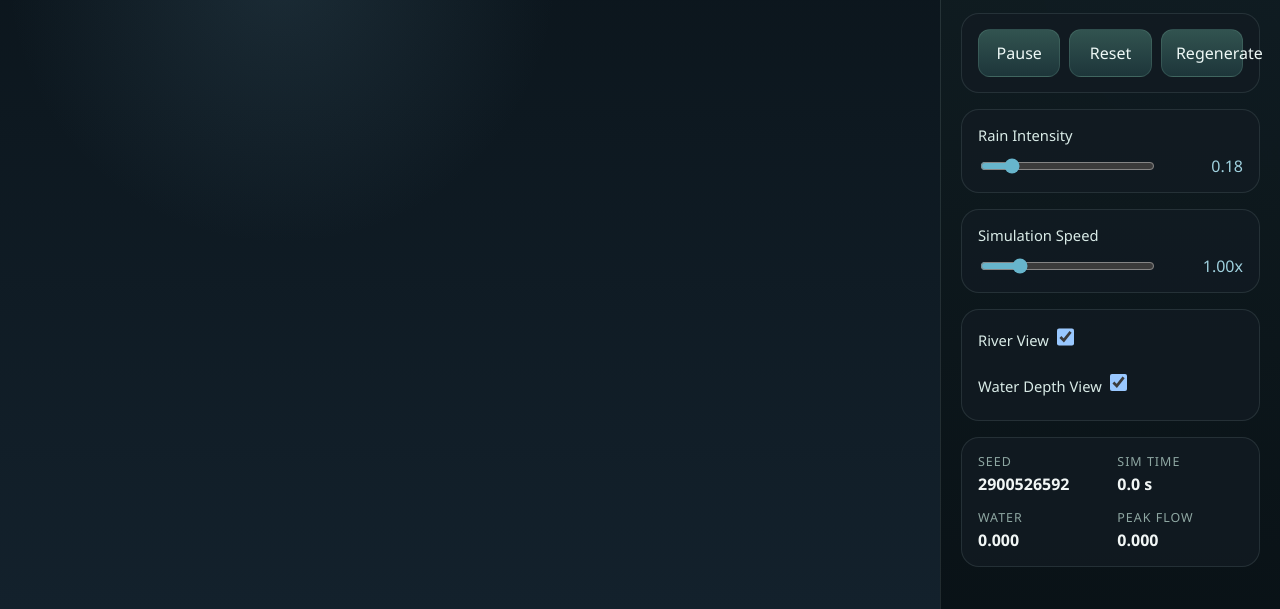
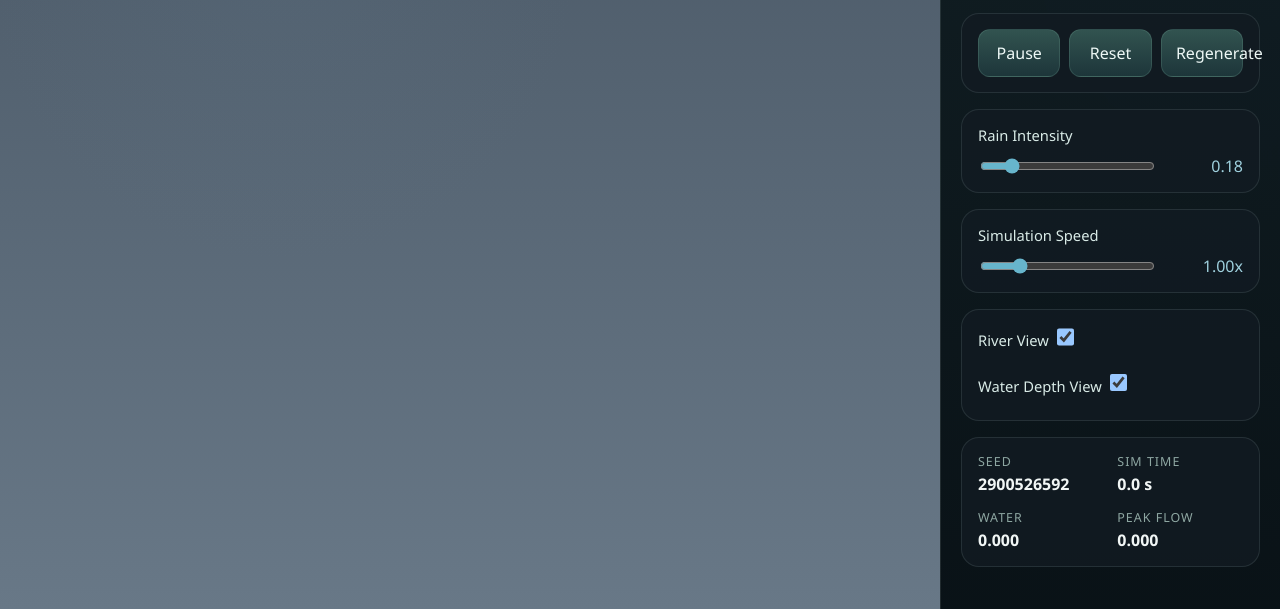
Before and after one commit to Bradorez/evo_plants_3d, a website built with Vite: page index.html in a window 1280 px wide. Shown: the part 191-800 px from the top of the page. Built offline with nearby package versions, Linux system fonts and the light colour scheme; what @babylonjs/core would draw is missing.

Commit message:
Fixed bunch of stuff.

```diff
--- a/src/scene/createScene.ts
+++ b/src/scene/createScene.ts
@@ -25,8 +25,8 @@ export interface SceneBundle {
 export function createScene(canvas: HTMLCanvasElement): SceneBundle {
   const engine = new Engine(canvas, true);
   const scene = new Scene(engine);
-  scene.clearColor = new Color4(0.035, 0.07, 0.09, 1);
-  scene.ambientColor = new Color3(0.24, 0.27, 0.29);
+  scene.clearColor = new Color4(0.45, 0.53, 0.61, 1);
+  scene.ambientColor = new Color3(0.14, 0.12, 0.1);
 
   const camera = new ArcRotateCamera(
     "terrain-camera",
@@ -49,8 +49,9 @@ export function createScene(canvas: HTMLCanvasElement): SceneBundle {
     new Vector3(0.2, 1, -0.3),
     scene,
   );
-  hemisphericLight.intensity = 0.92;
-  hemisphericLight.groundColor = new Color3(0.08, 0.1, 0.12);
+  hemisphericLight.intensity = 0.8;
+  hemisphericLight.diffuse = new Color3(0.96, 0.9, 0.82);
+  hemisphericLight.groundColor = new Color3(0.13, 0.11, 0.09);
 
   const directionalLight = new DirectionalLight(
     "sun-light",
@@ -58,7 +59,8 @@ export function createScene(canvas: HTMLCanvasElement): SceneBundle {
     scene,
   );
   directionalLight.position = new Vector3(40, 90, -25);
-  directionalLight.intensity = 0.88;
+  directionalLight.intensity = 1.28;
+  directionalLight.diffuse = new Color3(1, 0.92, 0.8);
 
   const handleResize = (): void => {
     engine.resize();
--- a/src/scene/terrainMesh.ts
+++ b/src/scene/terrainMesh.ts
@@ -21,8 +21,13 @@ export class TerrainMeshRenderer {
   public constructor(scene: Scene) {
     this.scene = scene;
     this.material = new StandardMaterial("terrain-material", scene);
+    // Keep the terrain visible even if future mesh edits accidentally disturb
+    // winding order again. The primary fix is the corrected index winding
+    // below, but disabling back-face culling makes the terrain more robust.
+    this.material.backFaceCulling = false;
     this.material.specularColor = Color3.Black();
-    this.material.diffuseColor = Color3.White();
+    this.material.diffuseColor = new Color3(0.98, 0.89, 0.76);
+    this.material.emissiveColor = new Color3(0.018, 0.012, 0.008);
   }
 
   public rebuild(terrain: TerrainData): Mesh {
@@ -70,12 +75,16 @@ export class TerrainMeshRenderer {
         const bottomLeft = terrain.grid.index(x, y + 1);
         const bottomRight = terrain.grid.index(x + 1, y + 1);
 
+        // Wind triangles so the terrain top surface faces the camera when
+        // viewed from above. The previous winding produced backfaces on the
+        // playable side of the terrain, which made the ground appear
+        // transparent from the normal orbit angle.
         indices[indexCursor] = topLeft;
-        indices[indexCursor + 1] = bottomLeft;
-        indices[indexCursor + 2] = topRight;
+        indices[indexCursor + 1] = topRight;
+        indices[indexCursor + 2] = bottomLeft;
         indices[indexCursor + 3] = topRight;
-        indices[indexCursor + 4] = bottomLeft;
-        indices[indexCursor + 5] = bottomRight;
+        indices[indexCursor + 4] = bottomRight;
+        indices[indexCursor + 5] = bottomLeft;
         indexCursor += 6;
       }
     }
@@ -111,10 +120,11 @@ export class TerrainMeshRenderer {
   }
 
   private getTerrainColor(elevation: number, slope: number): [number, number, number] {
-    const low = [0.19, 0.34, 0.2] as const;
-    const mids = [0.43, 0.56, 0.31] as const;
-    const high = [0.53, 0.47, 0.38] as const;
-    const peak = [0.78, 0.76, 0.7] as const;
+    const low = [0.34, 0.23, 0.15] as const;
+    const mids = [0.5, 0.35, 0.23] as const;
+    const high = [0.64, 0.48, 0.33] as const;
+    const peak = [0.78, 0.63, 0.47] as const;
+    const rock = [0.3, 0.215, 0.15] as const;
 
     let r = 0;
     let g = 0;
@@ -137,7 +147,13 @@ export class TerrainMeshRenderer {
       b = lerp(high[2], peak[2], t);
     }
 
-    const shade = 1 - slope * 0.22;
+    // Steeper faces read as darker rock, while flatter areas keep warmer dustier tones.
+    const rockBlend = Math.min(1, slope * 1.35);
+    r = lerp(r, rock[0], rockBlend);
+    g = lerp(g, rock[1], rockBlend);
+    b = lerp(b, rock[2], rockBlend);
+
+    const shade = 1 - slope * 0.14;
     return [r * shade, g * shade, b * shade];
   }
 }
--- a/src/scene/waterOverlay.ts
+++ b/src/scene/waterOverlay.ts
@@ -31,7 +31,7 @@ export class WaterOverlayRenderer {
     this.material = new StandardMaterial("water-overlay-material", scene);
     this.material.specularColor = Color3.Black();
     this.material.diffuseColor = Color3.White();
-    this.material.emissiveColor = new Color3(0.08, 0.2, 0.32);
+    this.material.emissiveColor = new Color3(0.018, 0.08, 0.16);
     this.material.alpha = 1;
     this.material.backFaceCulling = false;
     this.material.disableLighting = true;
@@ -124,14 +124,19 @@ export class WaterOverlayRenderer {
       const colorOffset = index * 4;
       const depth = waterDepth[index];
       const accumulation = flowAccumulation[index];
-      const depthStrength = options.showWaterDepth ? 1 - Math.exp(-depth * 9) : 0;
-      const riverStrength = options.showRivers ? 1 - Math.exp(-accumulation * 0.14) : 0;
-      const visibleStrength = Math.max(depthStrength, riverStrength * 0.95);
-      const waterSurfaceLift = Math.max(depth, riverStrength * 0.08);
+      const depthStrength = options.showWaterDepth
+        ? clamp((depth - 0.035) / 0.22, 0, 1)
+        : 0;
+      const riverStrength = options.showRivers
+        ? clamp((Math.log1p(accumulation) - 5.1) / 2.2, 0, 1)
+        : 0;
+      const wetChannelStrength = riverStrength * clamp((depth - 0.012) / 0.08, 0, 1);
+      const visibleStrength = Math.max(depthStrength, wetChannelStrength);
+      const waterSurfaceLift = Math.max(depth, wetChannelStrength * 0.008);
 
       this.positions[vertexOffset + 1] = terrain.heights[index] + waterSurfaceLift + 0.03;
 
-      if (visibleStrength < 0.015) {
+      if (visibleStrength < 0.18) {
         this.colors[colorOffset] = 0;
         this.colors[colorOffset + 1] = 0;
         this.colors[colorOffset + 2] = 0;
@@ -139,10 +144,11 @@ export class WaterOverlayRenderer {
         continue;
       }
 
-      const r = lerp(0.02, 0.12, riverStrength);
-      const g = lerp(0.24, 0.86, clamp(riverStrength * 0.85 + depthStrength * 0.35, 0, 1));
-      const b = lerp(0.48, 1, clamp(depthStrength * 0.8 + riverStrength * 0.55, 0, 1));
-      const alpha = clamp(depthStrength * 0.82 + riverStrength * 0.58, 0.05, 0.88);
+      const pooledWaterStrength = Math.max(depthStrength, wetChannelStrength);
+      const r = lerp(0.01, 0.035, wetChannelStrength);
+      const g = lerp(0.08, 0.24, clamp(wetChannelStrength * 0.9 + depthStrength * 0.16, 0, 1));
+      const b = lerp(0.24, 0.62, clamp(pooledWaterStrength * 0.92, 0, 1));
+      const alpha = clamp(depthStrength * 0.34 + wetChannelStrength * 0.2, 0.06, 0.36);
 
       this.colors[colorOffset] = r;
       this.colors[colorOffset + 1] = g;
--- a/src/styles/main.css
+++ b/src/styles/main.css
@@ -40,8 +40,8 @@ output {
   display: block;
   outline: none;
   background:
-    radial-gradient(circle at 30% 20%, rgba(96, 142, 165, 0.18), transparent 30%),
-    linear-gradient(180deg, #0a1319 0%, #13212c 100%);
+    radial-gradient(circle at 30% 20%, rgba(96, 118, 136, 0.18), transparent 32%),
+    linear-gradient(180deg, #4a5866 0%, #687887 100%);
 }
 
 .control-panel {
```
Also changed, not shown: dist/assets/basisTextureLoader-2HdR94dD.js (deleted), dist/assets/basisTextureLoader-CafBSg9r.js (added), dist/assets/ddsTextureLoader-CRZKRafL.js (added), dist/assets/ddsTextureLoader-DDzUW_5J.js (deleted), dist/assets/envTextureLoader-C-AZLovP.js (added), dist/assets/envTextureLoader-CURf76eF.js (deleted), dist/assets/exrTextureLoader-Bbowc2eQ.js (deleted), dist/assets/exrTextureLoader-BkxphQ9l.js (added), dist/assets/hdrTextureLoader-DE6bkA00.js (added), dist/assets/hdrTextureLoader-bt2-ZYII.js (deleted), dist/assets/iesTextureLoader-DP1ZlK3B.js, dist/assets/index-BCE_hJTt.css (deleted), dist/assets/index-BjpscCf3.css (added), dist/assets/ktxTextureLoader-DEZzmOZ0.js (deleted), 4 more files, 2 other files.
